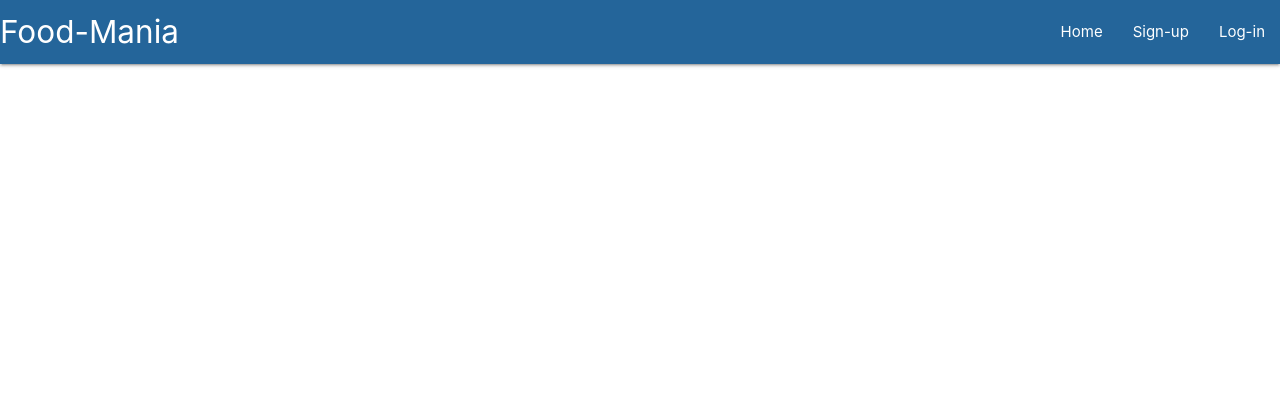
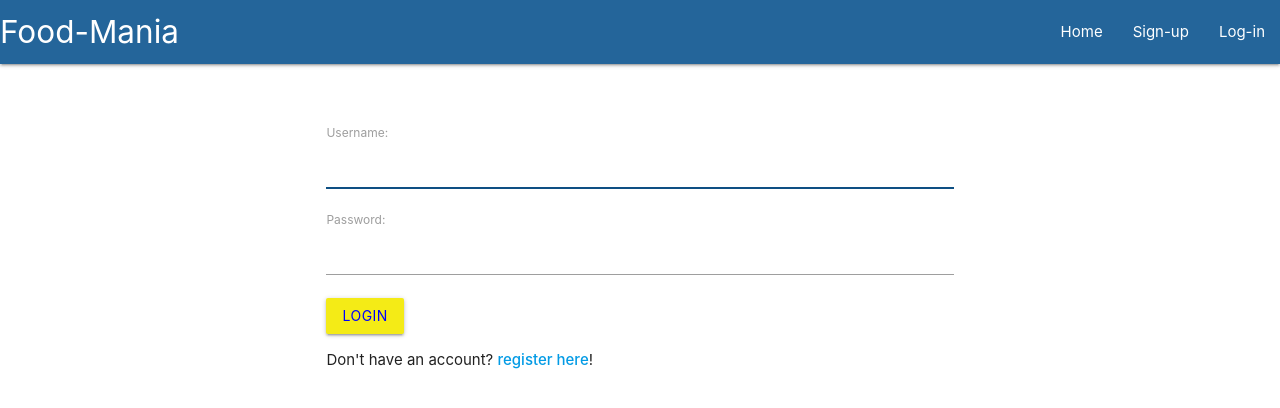
Before and after one commit to pixlmaster/FoodMania, a Django app: page /login/ in a window 1280 px wide. Shown: the top 408 px of the page. Run offline with Django 3.2, Linux system fonts and the light colour scheme.

Commit message:
added log-in and log-out

```diff
--- a/main/templates/main/includes/navbar.html
+++ b/main/templates/main/includes/navbar.html
@@ -7,8 +7,8 @@
 				<li><a href="account">{{user.username}}</a></li>
 				<li><a href="logout">Log-out</a></li>
 			{% else %}
-				<li><a href="signup">Sign-up</a></li>
-				<li><a href="login">Log-in</a></li>
+				<li><a href="/signup">Sign-up</a></li>
+				<li><a href="/login">Log-in</a></li>
 			{% endif %}
 		</ul>
 	</div>
--- /dev/null
+++ b/main/templates/main/login.html
@@ -0,0 +1,13 @@
+{% extends 'main/header.html' %}
+
+{% block content %}
+
+    <div class="container">
+        <form method="POST">
+        {% csrf_token %}
+        {{form.as_p}}
+            <button style="background-color:#F4EB16; color:blue" class="btn btn-outline-info" type="submit">Login</button>
+        </form>
+        Don't have an account? <a href="/register" target="blank"><strong>register here</strong></a>!
+    </div>
+{% endblock %}
--- a/main/urls.py
+++ b/main/urls.py
@@ -7,7 +7,7 @@ app_name="main"
 
 urlpatterns = [
     path('', views.homepage, name='homepage'),
-    path('login/' ,views.log_in, name='signin' ),
     path('signup/' ,views.sign_up, name= 'signup'),
-    path('logout/', views.logout_request, name='logout')
+    path('logout/', views.logout_request, name='logout'),
+    path('login/', views.login_request, name='login'),
 ]
--- a/main/views.py
+++ b/main/views.py
@@ -1,7 +1,7 @@
 from django.shortcuts import render, redirect
 from django.http import HttpResponse
 from .models import foodmania
-from django.contrib.auth.forms import UserCreationForm
+from django.contrib.auth.forms import UserCreationForm, AuthenticationForm
 from django.contrib.auth import login, logout, authenticate
 from django.contrib import messages
 
@@ -9,13 +9,6 @@ def homepage(request):
 	return render(request=request,
 				  template_name="main/home.html"
 		)
-
-def log_in(request):
-	return render(
-		request=request,
-		template_name='main/log-in.html'
-		)
-
 
 def sign_up(request):
 	if request.method == "POST":
@@ -43,3 +36,22 @@ def logout_request(request):
 	logout(request)
 	messages.info(request, "Logged out successfully!")
 	return redirect("main:homepage")
+
+def login_request(request):
+	if request.method == "POST":
+		form = AuthenticationForm(request, data=request.POST)
+		if form.is_valid():
+			username = form.cleaned_data.get('username')
+			password = form.cleaned_data.get('password')
+			user = authenticate(username=username, password=password)
+			if user is not None:
+				messages.info(request, f"you are now logged in as {username}")
+				return redirect("main:homepage")
+			else:
+				messages.error(request, "Invalid username or password")
+		else:
+			messages.error(request, "Invalid username or password")
+	form = AuthenticationForm()
+	return render(request = request,
+                  template_name = "main/login.html",
+                  context={"form":form})
```
